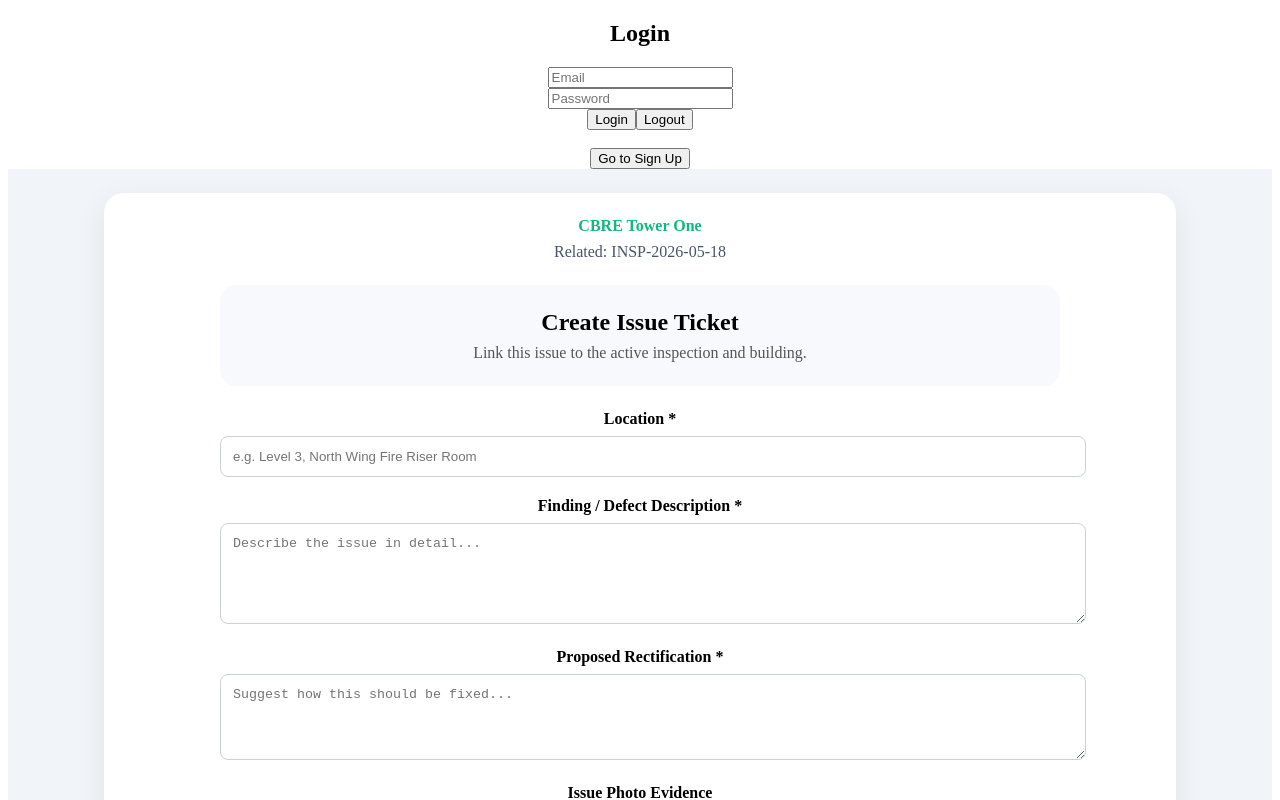
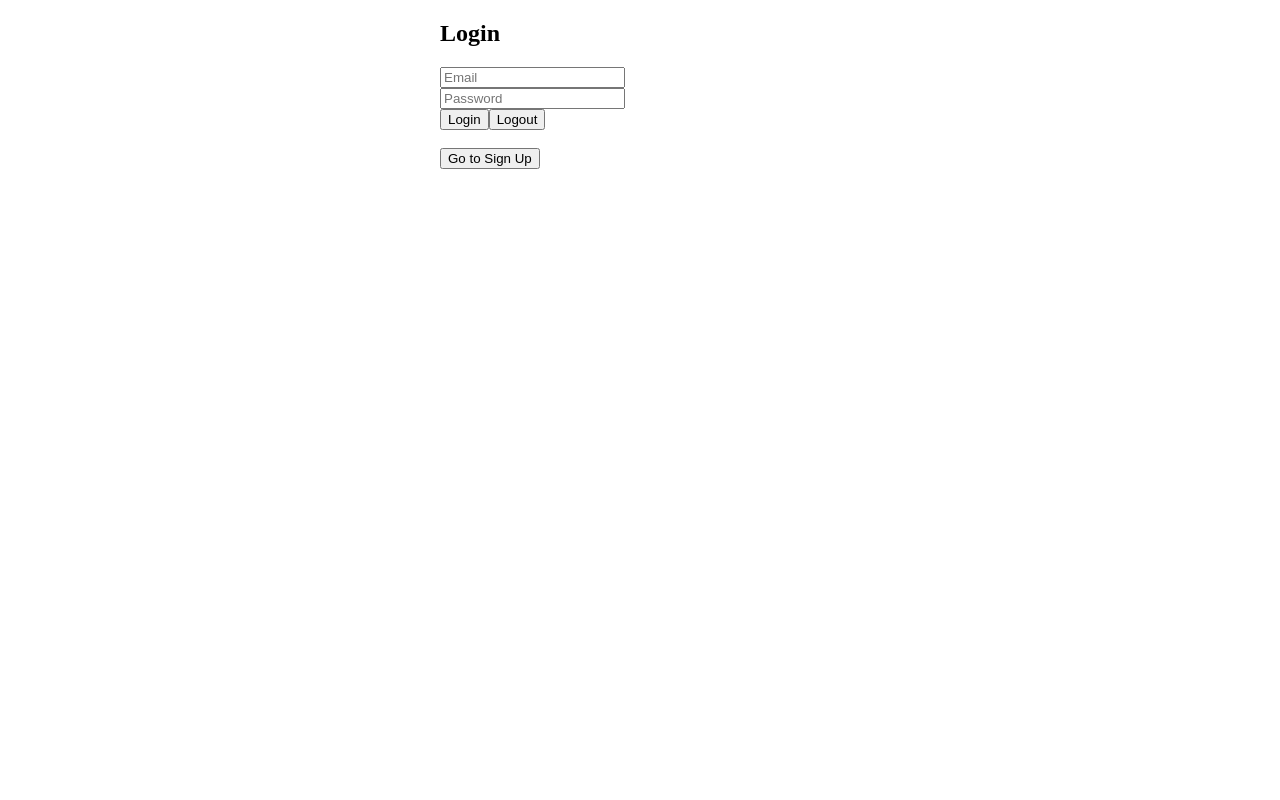
Before and after one commit to Lionelsem/fyp-project, a React (Create React App) app: page / in a window 1280 px wide. Shown: the top 800 px of the page. Built offline with nearby package versions, Linux system fonts and the light colour scheme; no server answers; the database is empty.

Commit message:
edit routes

```diff
--- a/package.json
+++ b/package.json
@@ -10,6 +10,7 @@
     "firebase": "^12.14.0",
     "react": "^19.2.6",
     "react-dom": "^19.2.6",
+    "react-router-dom": "^7.16.0",
     "react-scripts": "5.0.1",
     "web-vitals": "^2.1.4"
   },
--- a/src/App.js
+++ b/src/App.js
@@ -1,5 +1,6 @@
 import React from 'react';
 import './App.css';
+import { BrowserRouter as Router, Routes, Route } from 'react-router-dom';
 import Auth from './components/auth';
 import CreateIssuePage from './pages/CreateIssuePage';
 import {db} from'./config/firebase';
@@ -24,10 +25,12 @@
   }, []);
 
   return (
-    <div className="App">
-      <Auth />
-      <CreateIssuePage />
-    </div>
+    <Router>
+      <Routes>
+        <Route path="/" element={<Auth />} />
+        <Route path="/issues/create" element={<CreateIssuePage />} />
+      </Routes>
+    </Router>
   );
 }
 
```
Also changed, not shown: 1 other file (tests, documents, lock files or other folders).
